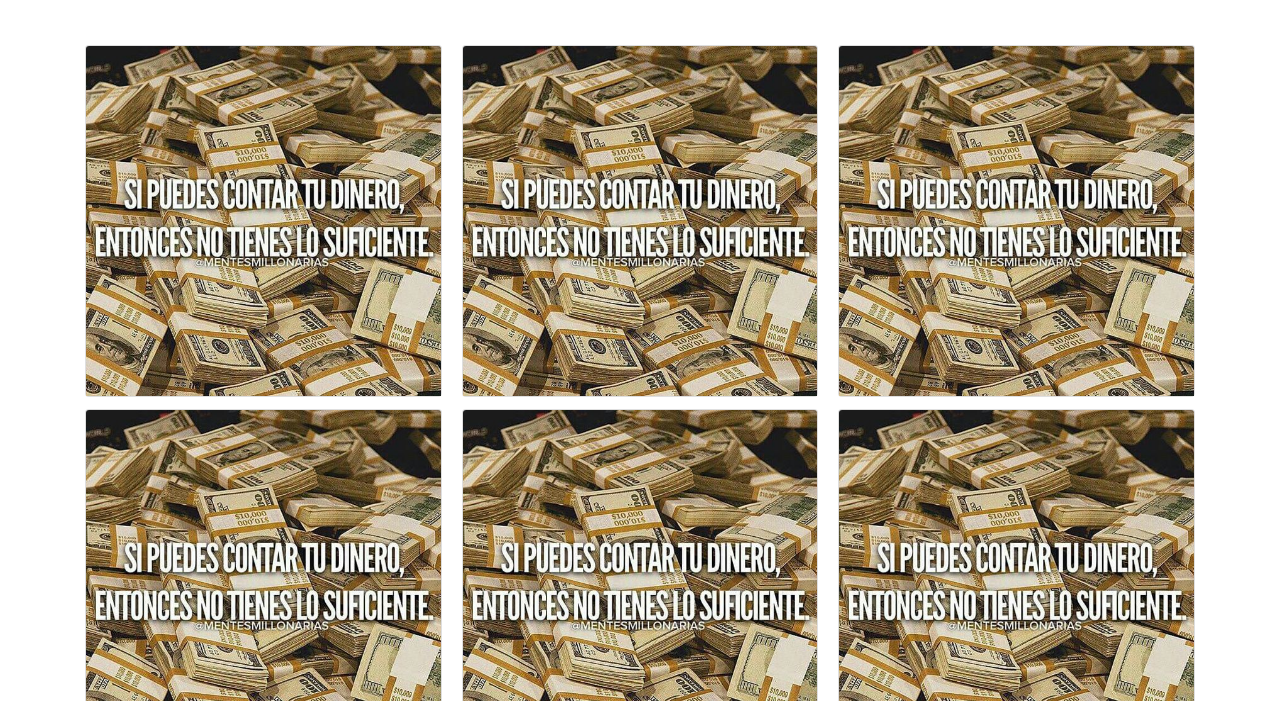
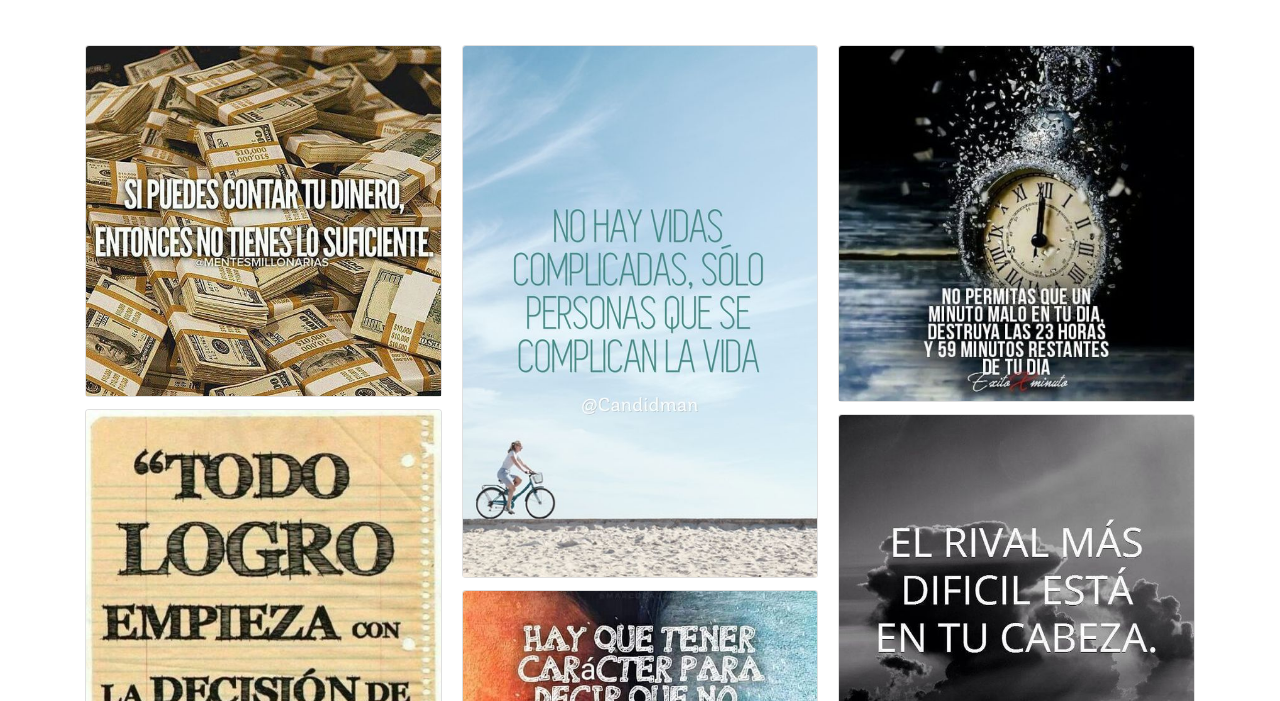
Before and after one commit to FeVer0710/Galeria-Nivel-02, a plain HTML site: page docs/index.html in a window 1280 px wide. Shown: the part 99-800 px from the top of the page. Drawn offline with nearby package versions, Linux system fonts and the light colour scheme.

Commit message:
Todos los cambios de hoy

```diff
--- a/docs/index.html
+++ b/docs/index.html
@@ -44,17 +44,18 @@
         for(imagen of imagenes){
             galeria.innerHTML += `
             <div class="card">
-                <a href="#" data-toggle="modal" data-target="#exampleModal">
-                    <img src="img/1.jpg" class="card-img-top">
+                <a href="#" data-toggle="modal" data-target="#id${imagen}">
+                    <img src="img/${imagen}.jpg" class="card-img-top">
                 </a>
             </div>
 
-            <div class="modal fade" id="exampleModal">
-                <button type="button" class="close mr-2" data-dismiss="modal">
+            <div class="modal fade" id="id${imagen}" tabindex="-1" role="dialog" aria-labelledby="exampleModalLabel"
+                aria-hidden="true">
+                <button type="button" class="close mr-2 mt-2" data-dismiss="modal" aria-label="Close">
                     <span aria-hidden="true">&times;</span>
                 </button>
-                <div class="modal-dialog modal-dialog-centered">
-                    <img src="img/1.jpg" class="img-fluid rounded">
+                <div class="modal-dialog modal-dialog-centered" role="document">
+                    <img src="img/${imagen}.jpg" class="img-fluid rounded">
                 </div>
             </div>
             `
```
